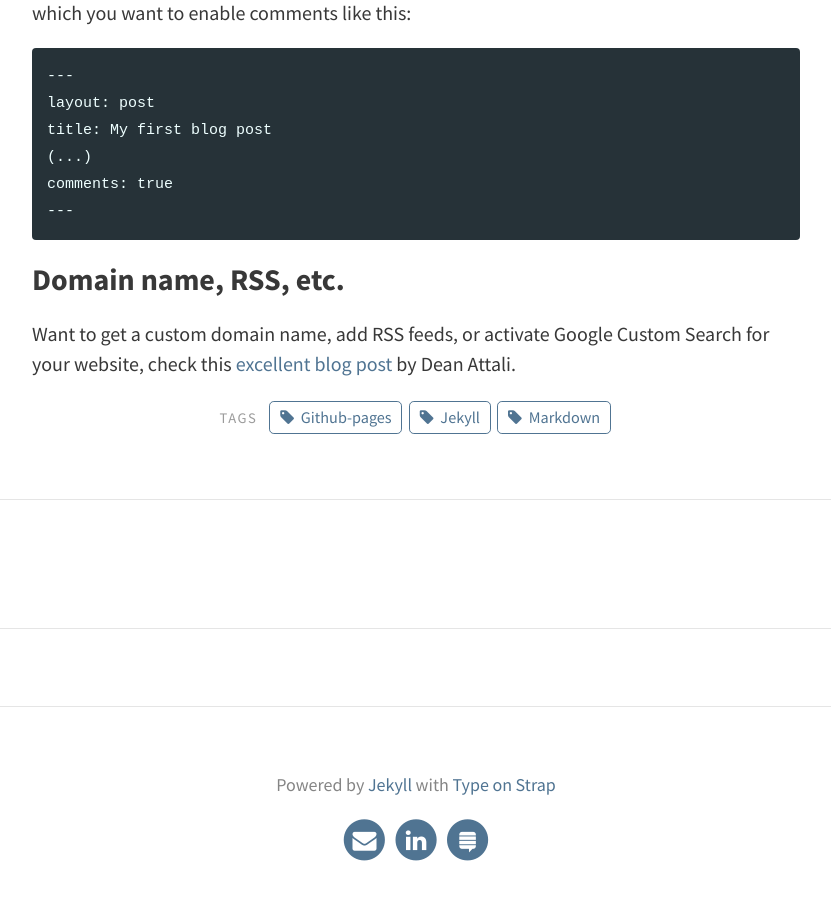
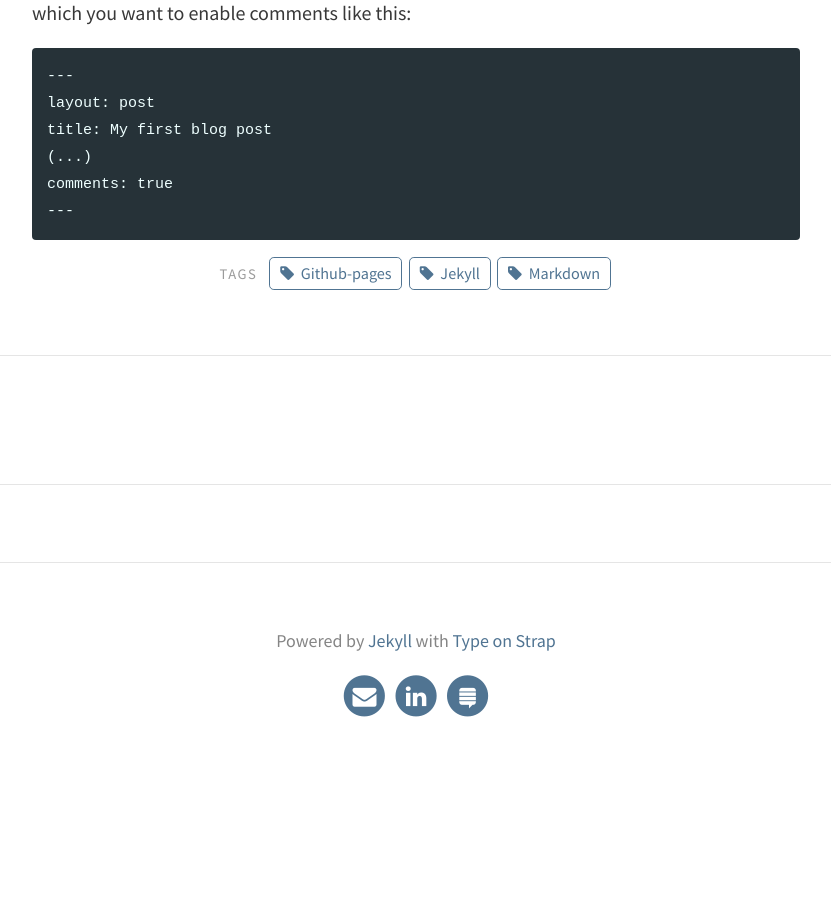
Before and after one commit to byouness/byouness.github.io, a Jekyll site: the page built from _posts/2018-12-16-your-blog-with-jekyll-and-github.md, in a window 1280 px wide and 900 px high, scrolled down 5367 px. Shown: the whole window, without its empty margins (224-1055 px from the left). Built offline with Jekyll 4.4.1, drawn with Linux system fonts in a browser that asks for light colours; comment, search, counter and statistics services are not loaded; after the commit the page ends 6169 px from its top, so only the background shows below that.

Commit message:
First blog post

````diff
--- a/_posts/2018-12-16-your-blog-with-jekyll-and-github.md
+++ b/_posts/2018-12-16-your-blog-with-jekyll-and-github.md
@@ -148,6 +148,3 @@ title: My first blog post
 comments: true
 ---
 ```
-
-### Domain name, RSS, etc.
-Want to get a custom domain name, add RSS feeds, or activate Google Custom Search for your website, check this [excellent blog post](https://deanattali.com/2015/03/12/beautiful-jekyll-how-to-build-a-site-in-minutes/) by Dean Attali.
````
